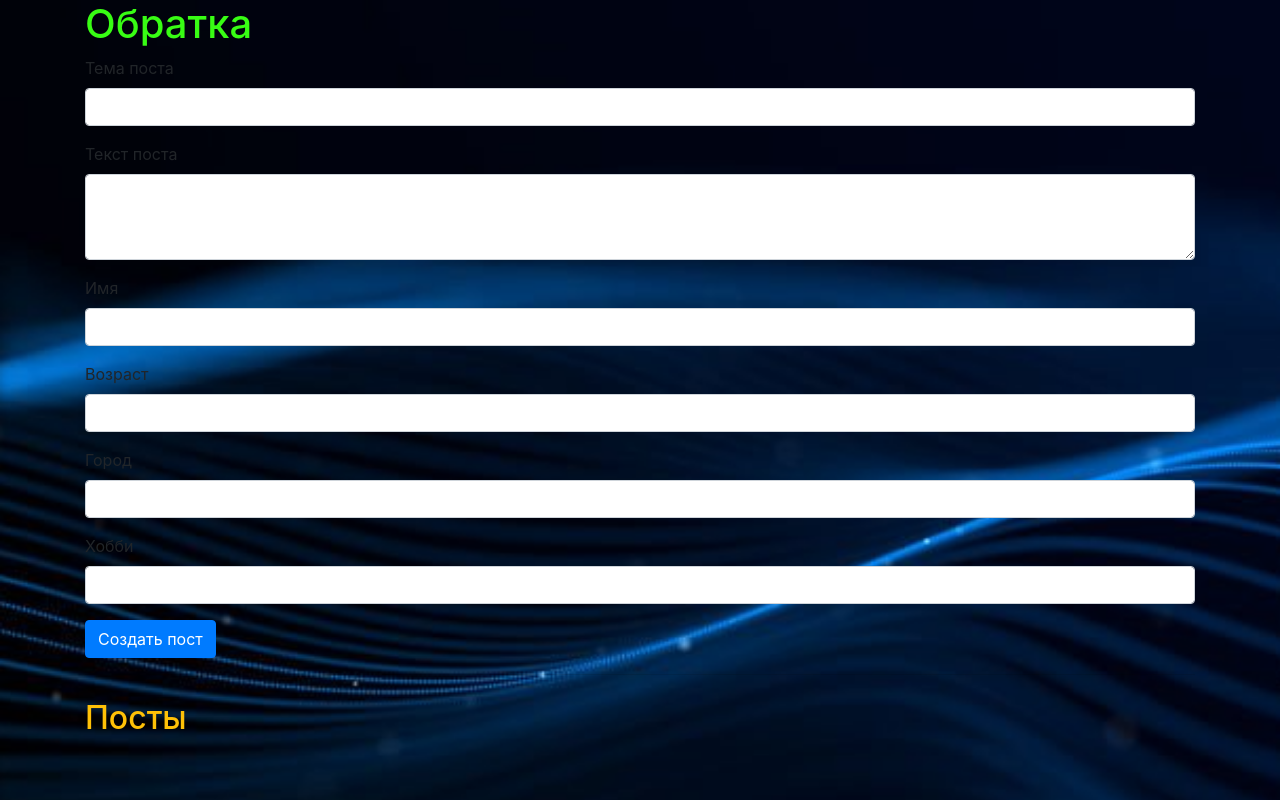
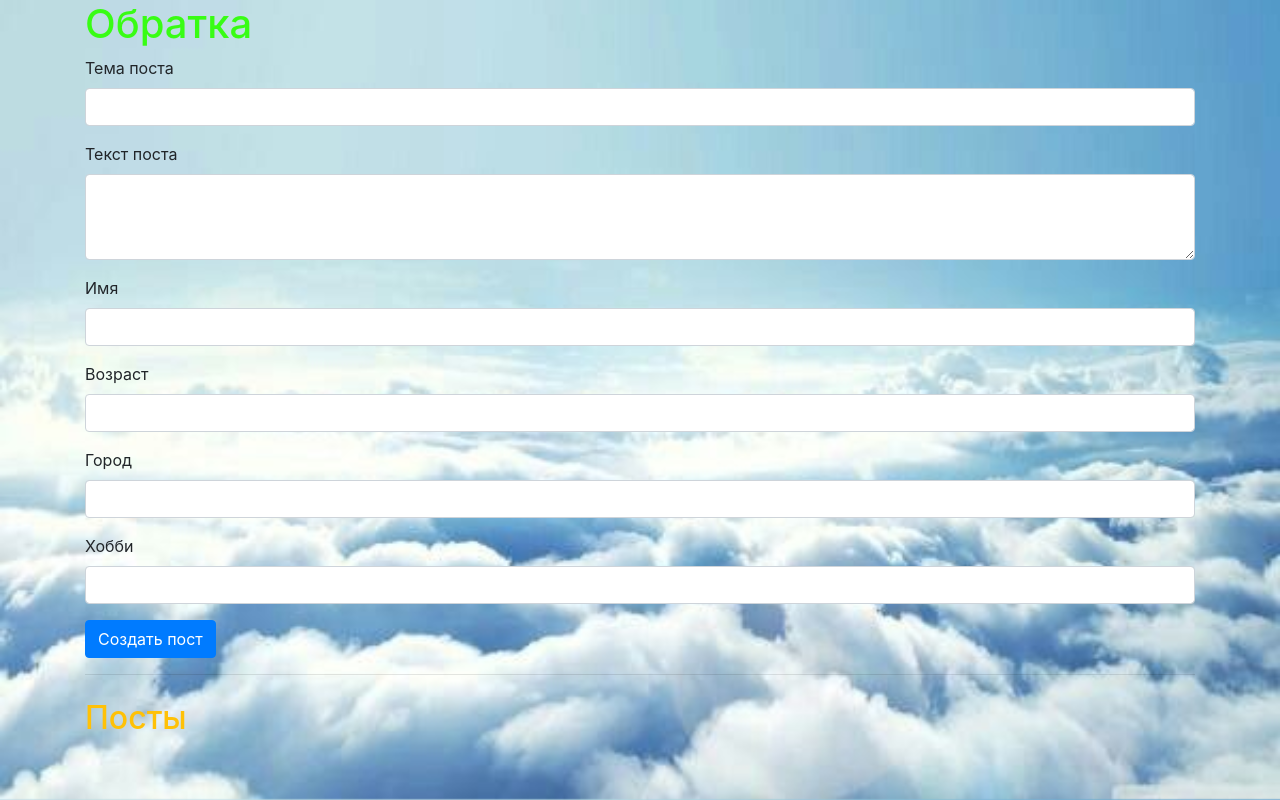
Before and after one commit to Mikivannah/LESSONE_VD06, a Flask app: page / in a window 1280 px wide. Run offline with Flask 3, Linux system fonts and the light colour scheme; some libraries are stand-ins or nearby versions.

Commit message:
add new code

```diff
--- a/app/static/css/style.css
+++ b/app/static/css/style.css
@@ -1,7 +1,7 @@
 
 body {
 
-    background-image: url('../image/sky.png');
+    background-image: url('../image/sky.jpg');
     background-size: cover;
     background-position: center;
 
```
